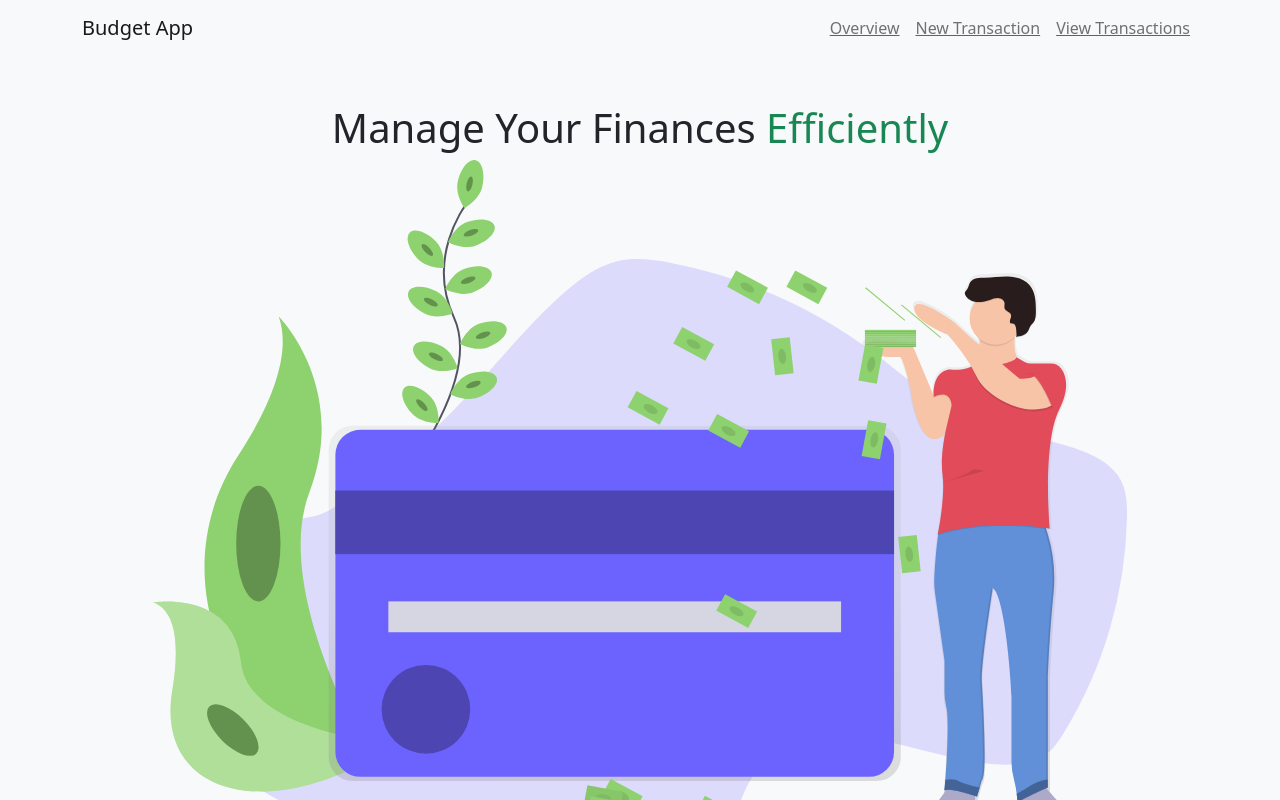
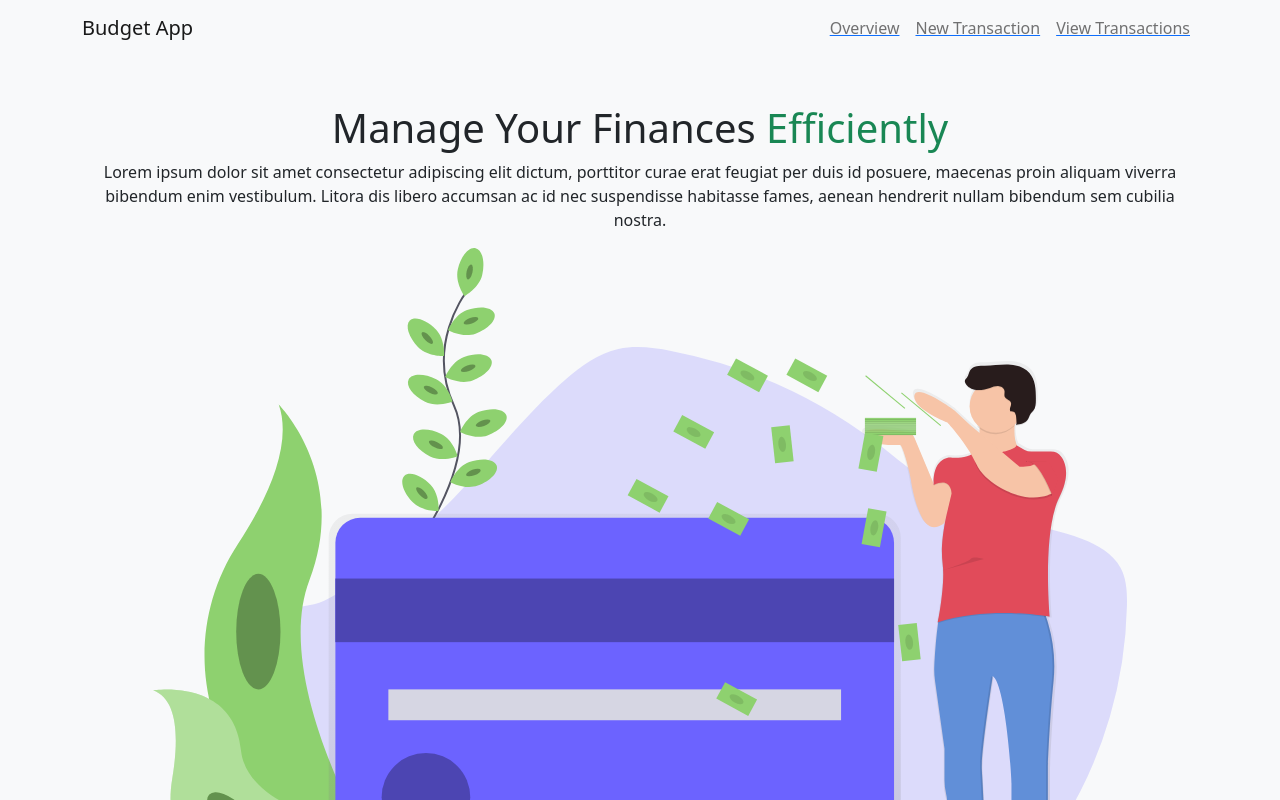
Before and after one commit to imolina212/budgeting-app-frontend, a React (Create React App) app: page / in a window 1280 px wide. Shown: the top 800 px of the page. Built offline with nearby package versions, Linux system fonts and the light colour scheme.

Commit message:
added dummy text + contained img

```diff
--- a/src/Components/ShowCase.js
+++ b/src/Components/ShowCase.js
@@ -4,10 +4,13 @@ export default function ShowCase() {
     return (
         <section className="bg-light text-dark p-5 text-center">
             <div className="container">
-                <div>
-                    <h1>Manage Your Finances<span className="text-success"> Efficiently</span ></h1>
+                <div className="d-flex">
+                    <div>
+                        <h1>Manage Your Finances<span className="text-success"> Efficiently</span></h1>
+                        <p>Lorem ipsum dolor sit amet consectetur adipiscing elit dictum, porttitor curae erat feugiat per duis id posuere, maecenas proin aliquam viverra bibendum enim vestibulum. Litora dis libero accumsan ac id nec suspendisse habitasse fames, aenean hendrerit nullam bibendum sem cubilia nostra.</p>
+                    </div>
                 </div>
-                <img src={make_it_rain} alt=""/>
+                <img className="img-fluid" src={make_it_rain} alt=""/>
             </div>
         </section>
     )
```
